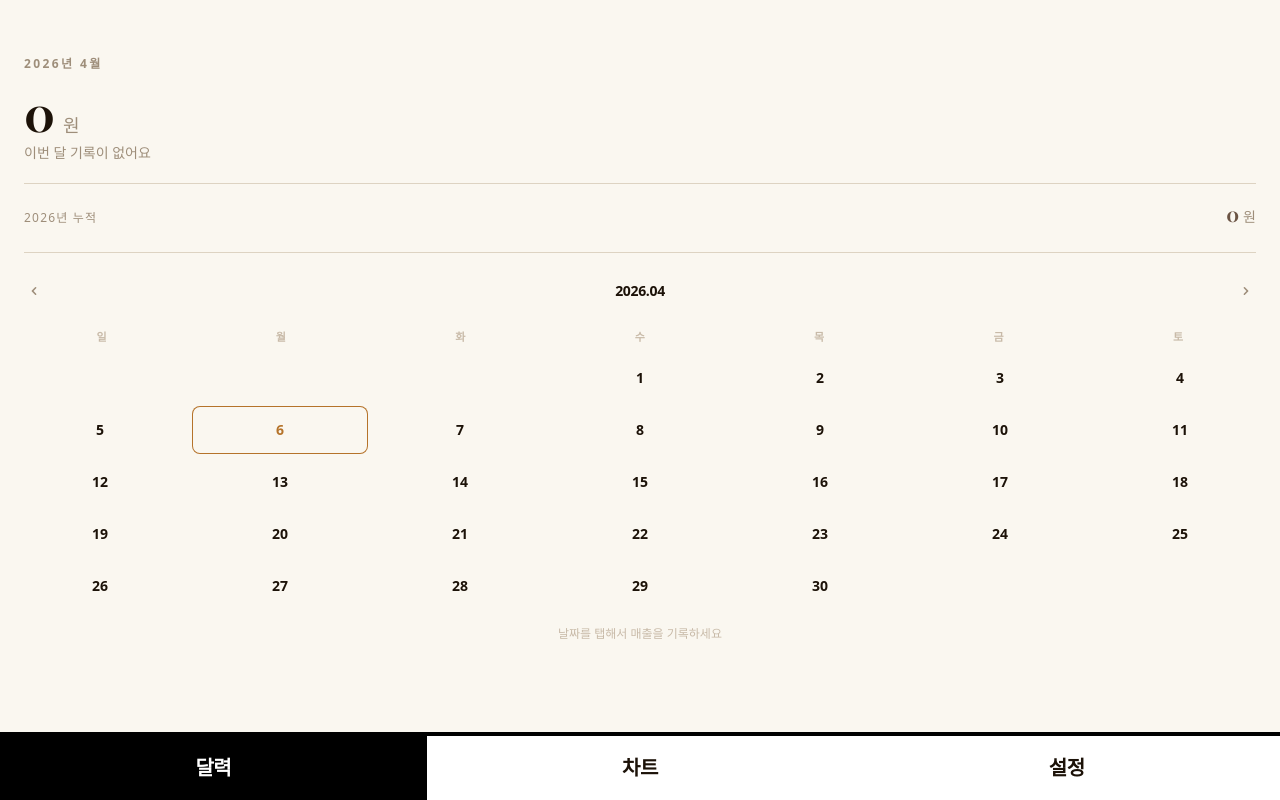
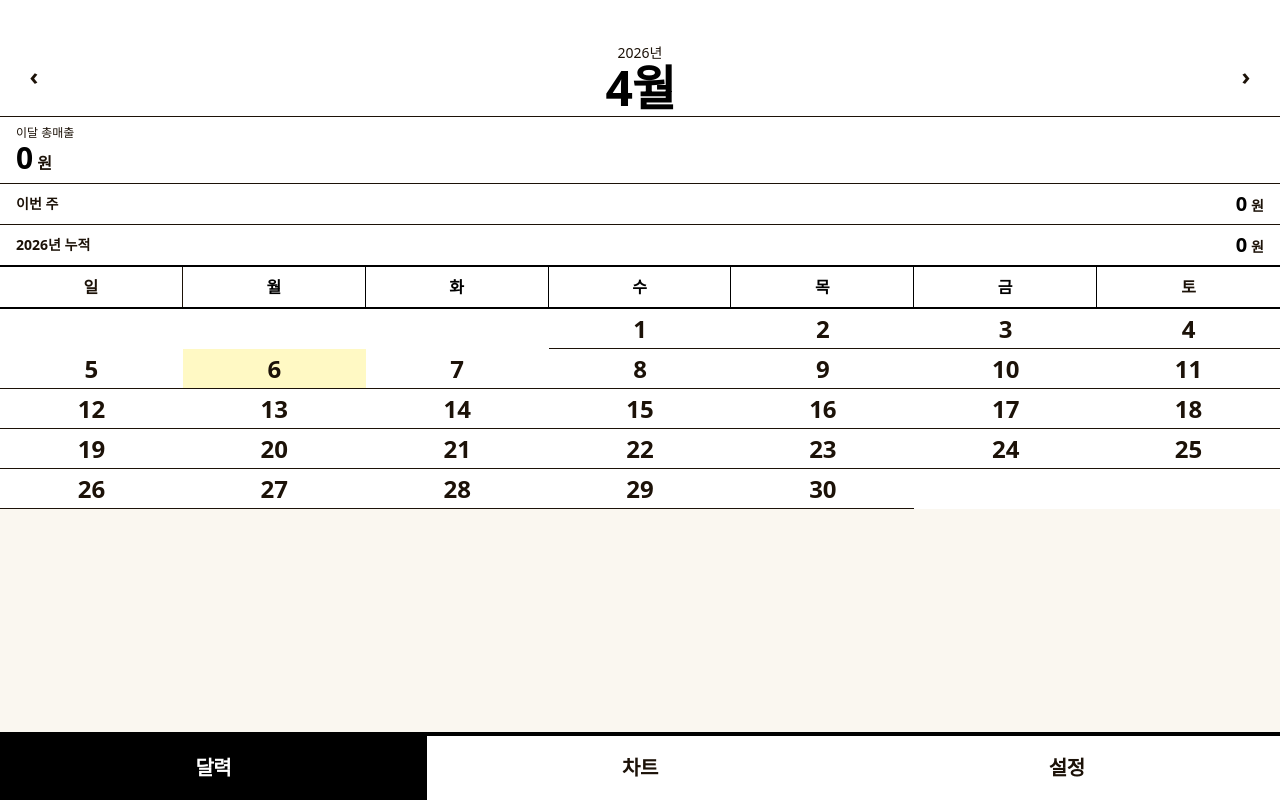
Before and after one commit to sangukO/daily-sales, a Next.js app: page /dashboard in a window 1280 px wide. Built offline with nearby package versions, Linux system fonts and the light colour scheme; no server answers; the database is empty.

Commit message:
fix: 월별 fetch race condition 수정, feat: 이번 주 소계 추가

```diff
--- a/src/components/calendar/SalesCalendar.tsx
+++ b/src/components/calendar/SalesCalendar.tsx
@@ -5,7 +5,7 @@ import { DayPicker } from "react-day-picker";
 import { ko } from "react-day-picker/locale";
 import "react-day-picker/style.css";
 import SalesDayDialog from "./SalesDayDialog";
-import { getSalesByMonth, getSalesByYear } from "@/lib/supabase/queries";
+import { getSalesByMonth, getSalesByYear, getSalesByRange } from "@/lib/supabase/queries";
 import { useGoalStore } from "@/store/goalStore";
 import type { Sale } from "@/types";
 
@@ -16,29 +16,64 @@ function nextMonth(date: Date): Date {
   return new Date(date.getFullYear(), date.getMonth() + 1, 1);
 }
 
+// 요일 0=일, 6=토
+function getDayColor(dayOfWeek: number): string {
+  if (dayOfWeek === 0) return "text-[var(--cal-sun)]";
+  if (dayOfWeek === 6) return "text-[var(--cal-sat)]";
+  return "text-[var(--cal-weekday)]";
+}
+
+const MONTHS_KO = ["1월","2월","3월","4월","5월","6월","7월","8월","9월","10월","11월","12월"];
+const WEEKDAYS_KO = ["일","월","화","수","목","금","토"];
+
+// 이번 주(월~일) 날짜 범위 반환
+function getThisWeekRange(): { start: string; end: string } {
+  const today = new Date();
+  const day = today.getDay(); // 0=일, 1=월, ...
+  const diff = day === 0 ? -6 : 1 - day;
+  const weekStart = new Date(today);
+  weekStart.setDate(today.getDate() + diff);
+  weekStart.setHours(0, 0, 0, 0);
+  const weekEnd = new Date(weekStart);
+  weekEnd.setDate(weekStart.getDate() + 6);
+  return {
+    start: weekStart.toLocaleDateString("sv-SE"),
+    end: weekEnd.toLocaleDateString("sv-SE"),
+  };
+}
+
 export default function SalesCalendar() {
-  const today = new Date();
-  const [month, setMonth] = useState<Date>(today);
+  const [month, setMonth] = useState<Date>(() => new Date());
+  const todayStr = new Date().toLocaleDateString("sv-SE");
   const [salesMap, setSalesMap] = useState<Record<string, Sale>>({});
   const [yearTotal, setYearTotal] = useState<number>(0);
+  const [weekTotal, setWeekTotal] = useState<number>(0);
   const [dialogDate, setDialogDate] = useState<Date | null>(null);
   const [highlightedDate, setHighlightedDate] = useState<Date | null>(null);
   const [refreshKey, setRefreshKey] = useState(0);
   const refresh = useCallback(() => setRefreshKey((k) => k + 1), []);
 
   useEffect(() => {
+    let cancelled = false;
     async function fetchSales() {
       try {
         const sales = await getSalesByMonth(month.getFullYear(), month.getMonth() + 1);
+        if (cancelled) return;
         const map: Record<string, Sale> = {};
         sales.forEach((sale) => { map[sale.date] = sale; });
         setSalesMap(map);
-      } catch {
-        // 로드 실패 시 빈 맵 유지
-      }
+      } catch { /* 오류 무시 */ }
     }
     void fetchSales();
+    return () => { cancelled = true; };
   }, [month, refreshKey]);
+
+  useEffect(() => {
+    const { start, end } = getThisWeekRange();
+    getSalesByRange(start, end)
+      .then((sales) => setWeekTotal(sales.reduce((sum, s) => sum + s.amount, 0)))
+      .catch(() => {});
+  }, [refreshKey]);
 
   const prevYear = useRef<number | null>(null);
   useEffect(() => {
@@ -53,105 +88,120 @@ export default function SalesCalendar() {
     return date.toLocaleDateString("sv-SE");
   }
 
-  const { monthlyGoal } = useGoalStore();
+  const { monthlyGoal, dailyGoal } = useGoalStore();
   const monthTotal = Object.values(salesMap).reduce((sum, s) => sum + s.amount, 0);
   const salesDayCount = Object.keys(salesMap).length;
   const achievementRate = monthlyGoal > 0
     ? Math.min(Math.round((monthTotal / monthlyGoal) * 100), 999)
     : null;
 
-  const monthLabel = `${month.getFullYear()}년 ${month.getMonth() + 1}월`;
-
   return (
     <>
-      <div className="min-h-screen bg-[#FAF7F0]">
+      <div className="h-full flex flex-col overflow-hidden bg-white">
 
-        {/* ── 상단 헤더 — 레저 스타일 ── */}
-        <div className="px-6 pt-14 pb-6">
+        {/* ── 상단 헤더 ── */}
+        <div className="shrink-0 border-b-2 border-black">
 
-          {/* 월 레이블 */}
-          <p className="text-xs font-semibold tracking-[0.2em] text-[#9E8E7A] uppercase mb-4">
-            {monthLabel}
+          {/* 연도 + 월 제목 행 */}
+          <div className="flex items-center px-3 pt-10 pb-1 gap-2 border-b border-[var(--gray-4)]">
+            <button
+              onClick={() => setMonth(prevMonth(month))}
+              className="w-11 h-11 flex items-center justify-center text-2xl font-bold text-[var(--gray-2)] active:bg-[var(--gray-5)] rounded"
+              aria-label="이전 달"
+            >
+              ‹
+            </button>
+            <div className="flex-1 text-center">
+              <span className="text-sm text-[var(--gray-3)] font-medium">
+                {month.getFullYear()}년
+              </span>
+              <h1 className="text-5xl font-black text-black leading-none tracking-tight">
+                {MONTHS_KO[month.getMonth()]}
+              </h1>
+            </div>
+            <button
+              onClick={() => setMonth(nextMonth(month))}
+              className="w-11 h-11 flex items-center justify-center text-2xl font-bold text-[var(--gray-2)] active:bg-[var(--gray-5)] rounded"
+              aria-label="다음 달"
+            >
+              ›
+            </button>
+          </div>
+
+          {/* 월 매출 요약 행 */}
+          <div className="flex items-center px-4 py-2 gap-3">
+            <div className="flex-1">
+              <p className="text-xs text-[var(--gray-3)] font-medium mb-0.5">
+                이달 총매출 {salesDayCount > 0 ? `(${salesDayCount}일 기록)` : ""}
               </p>
-
-          {/* 월 매출 총합 — Playfair Display 대형 숫자 */}
-          <div className="mb-1">
-            <span className="font-(family-name:--font-playfair) text-5xl font-bold leading-none text-[#1C1208]">
+              <div className="flex items-baseline gap-1">
+                <span className="text-3xl font-black text-black tabular-nums leading-none">
                   {monthTotal.toLocaleString("ko-KR")}
                 </span>
-            <span className="ml-2 text-lg font-medium text-[#9E8E7A]">원</span>
+                <span className="text-base font-bold text-[var(--gray-2)]">원</span>
               </div>
-
-          <p className="text-sm text-[#9E8E7A]">
-            {salesDayCount > 0 ? `${salesDayCount}일 기록됨` : "이번 달 기록이 없어요"}
-          </p>
+            </div>
 
             {/* 목표 달성률 */}
             {achievementRate !== null && (
-            <div className="mt-4">
-              <div className="flex items-center justify-between mb-1.5">
-                <span className="text-xs text-[#9E8E7A]">
-                  목표 {monthlyGoal.toLocaleString("ko-KR")}원
-                </span>
-                <span className={`text-xs font-bold font-(family-name:--font-playfair) ${achievementRate >= 100 ? "text-[#4A7040]" : "text-[#B5732A]"}`}>
+              <div className="text-right shrink-0">
+                <p className="text-xs text-[var(--gray-3)] mb-0.5">월 목표</p>
+                <p className={`text-2xl font-black tabular-nums leading-none ${achievementRate >= 100 ? "text-[var(--green)]" : "text-black"}`}>
                   {achievementRate}%
-                </span>
+                </p>
               </div>
-              <div className="h-1 w-full rounded-full bg-[#EDE5D8] overflow-hidden">
+            )}
+          </div>
+
+          {/* 목표 진행 바 */}
+          {achievementRate !== null && (
+            <div className="h-2 bg-[var(--gray-5)] mx-0">
               <div
-                  className={`h-full w-full origin-left rounded-full transition-transform duration-700 ease-out ${achievementRate >= 100 ? "bg-[#4A7040]" : "bg-[#B5732A]"}`}
-                  style={{ transform: `scaleX(${Math.min(achievementRate, 100) / 100})` }}
+                className={`h-full transition-all duration-700 ${achievementRate >= 100 ? "bg-[var(--green)]" : "bg-black"}`}
+                style={{ width: `${Math.min(achievementRate, 100)}%` }}
               />
-              </div>
             </div>
           )}
 
-          {/* 연도 누적 */}
-          <div className="mt-5 pt-4 border-t border-[#DDD3C2] flex items-baseline justify-between">
-            <span className="text-xs tracking-widest text-[#9E8E7A] uppercase">
-              {month.getFullYear()}년 누적
-            </span>
-            <span>
-              <span className="font-(family-name:--font-playfair) text-xl font-semibold text-[#6B5444]">
-                {yearTotal.toLocaleString("ko-KR")}
-              </span>
-              <span className="ml-1 text-sm text-[#9E8E7A]">원</span>
-            </span>
+          {/* 이번 주 소계 */}
+          <div className="flex items-center justify-between px-4 py-1.5 bg-[var(--gray-6)] border-t border-[var(--gray-5)]">
+            <span className="text-sm font-semibold text-[var(--gray-2)]">이번 주</span>
+            <div className="flex items-baseline gap-1">
+              <span className="text-xl font-black text-black tabular-nums">{weekTotal.toLocaleString("ko-KR")}</span>
+              <span className="text-sm font-bold text-[var(--gray-2)]">원</span>
             </div>
           </div>
 
-        {/* ── 구분선 ── */}
-        <div className="mx-6 border-t border-[#DDD3C2]" />
-
-        {/* ── 캘린더 ── */}
-        <div className="px-3 pt-2 pb-4">
-
-          {/* 월 네비게이션 */}
-          <div className="flex items-center justify-between px-1 py-3">
-            <button
-              onClick={() => setMonth(prevMonth(month))}
-              className="flex h-9 w-9 items-center justify-center rounded-full text-[#9E8E7A] hover:bg-[#EDE5D8] transition-colors active:scale-95"
-              aria-label="이전 달"
-            >
-              <svg xmlns="http://www.w3.org/2000/svg" className="h-4 w-4" viewBox="0 0 20 20" fill="currentColor">
-                <path fillRule="evenodd" d="M12.707 5.293a1 1 0 010 1.414L9.414 10l3.293 3.293a1 1 0 01-1.414 1.414l-4-4a1 1 0 010-1.414l4-4a1 1 0 011.414 0z" clipRule="evenodd" />
-              </svg>
-            </button>
-            <span className="text-sm font-semibold text-[#1C1208] tracking-tight">
-              {month.getFullYear()}.{String(month.getMonth() + 1).padStart(2, "0")}
-            </span>
-            <button
-              onClick={() => setMonth(nextMonth(month))}
-              className="flex h-9 w-9 items-center justify-center rounded-full text-[#9E8E7A] hover:bg-[#EDE5D8] transition-colors active:scale-95"
-              aria-label="다음 달"
-            >
-              <svg xmlns="http://www.w3.org/2000/svg" className="h-4 w-4" viewBox="0 0 20 20" fill="currentColor">
-                <path fillRule="evenodd" d="M7.293 14.707a1 1 0 010-1.414L10.586 10 7.293 6.707a1 1 0 011.414-1.414l4 4a1 1 0 010 1.414l-4 4a1 1 0 01-1.414 0z" clipRule="evenodd" />
-              </svg>
-            </button>
+          {/* 연간 누적 */}
+          <div className="flex items-center justify-between px-4 py-1.5 bg-[var(--gray-6)] border-t border-[var(--gray-5)]">
+            <span className="text-sm font-semibold text-[var(--gray-2)]">{month.getFullYear()}년 누적</span>
+            <div className="flex items-baseline gap-1">
+              <span className="text-xl font-black text-black tabular-nums">{yearTotal.toLocaleString("ko-KR")}</span>
+              <span className="text-sm font-bold text-[var(--gray-2)]">원</span>
+            </div>
+          </div>
         </div>
 
-          {/* DayPicker */}
+        {/* ── 달력 본체 ── */}
+        <div className="flex-1 overflow-hidden flex flex-col min-h-0">
+
+          {/* 요일 헤더 */}
+          <div className="shrink-0 grid grid-cols-7 border-b-2 border-black">
+            {WEEKDAYS_KO.map((day, i) => (
+              <div
+                key={day}
+                className={[
+                  "py-2 text-center text-base font-black border-r border-[var(--gray-4)] last:border-r-0",
+                  i === 0 ? "text-[var(--cal-sun)]" : i === 6 ? "text-[var(--cal-sat)]" : "text-black",
+                ].join(" ")}
+              >
+                {day}
+              </div>
+            ))}
+          </div>
+
+          {/* DayPicker 날짜 그리드 */}
+          <div className="flex-1 overflow-hidden flex flex-col min-h-0">
             <DayPicker
               locale={ko}
               mode="single"
@@ -164,46 +214,69 @@ export default function SalesCalendar() {
                 DayButton: ({ day, modifiers, ...props }) => {
                   const dateStr = toDateStr(day.date);
                   const sale = salesMap[dateStr];
-                const amountStr = sale ? sale.amount.toLocaleString("ko-KR") : null;
+                  const dayOfWeek = day.date.getDay();
                   const isToday = modifiers.today;
                   const isSelected = highlightedDate
                     ? dateStr === toDateStr(highlightedDate)
                     : false;
                   const isOutside = modifiers.outside;
+                  const isPastOrToday = dateStr <= todayStr;
+
+                  // 배경색 결정
+                  let bgClass = "bg-white active:bg-[var(--gray-6)]";
+                  if (isSelected) {
+                    bgClass = "bg-black";
+                  } else if (isToday) {
+                    bgClass = "bg-[#FFF9C4]"; // 연한 노랑 — 오늘 강조
+                  } else if (!isOutside && sale) {
+                    if (dailyGoal > 0 && isPastOrToday) {
+                      bgClass = sale.amount >= dailyGoal ? "bg-[var(--green-bg)]" : "bg-[var(--red-bg)]";
+                    } else {
+                      bgClass = "bg-[#F0F8FF]"; // 매출 있는 날 — 연한 파랑
+                    }
+                  }
+
+                  // 날짜 숫자 색상
+                  let numColor = getDayColor(dayOfWeek);
+                  if (isSelected) numColor = "text-white";
+                  else if (isOutside) numColor = "text-[var(--gray-4)]";
+
+                  // 금액 포맷 (짧게)
+                  let amountStr = "";
+                  if (sale && !isOutside) {
+                    amountStr = sale.amount >= 10000
+                      ? `${Math.round(sale.amount / 10000)}만`
+                      : sale.amount.toLocaleString("ko-KR");
+                  }
 
                   return (
                     <button
                       {...props}
                       className={[
-                      "relative flex h-12 w-full flex-col items-center justify-center gap-0.5",
-                      "rounded-lg transition-all duration-150 active:scale-95 focus:outline-none",
-                      isSelected
-                        ? "bg-[#B5732A]"
-                        : isToday
-                        ? "ring-1 ring-[#B5732A] ring-inset"
-                        : sale
-                        ? "bg-[#FDF3E1]"
-                        : "hover:bg-[#EDE5D8]",
-                      isOutside ? "opacity-20" : "",
+                        "relative w-full h-full flex flex-col items-center justify-center",
+                        "border-r border-b border-[var(--gray-4)] last-of-type:border-r-0",
+                        "focus:outline-none transition-colors",
+                        bgClass,
+                        isOutside ? "opacity-40" : "",
                       ].join(" ")}
                     >
-                    <span
-                      className={`text-sm font-semibold leading-none ${
-                        isSelected
-                          ? "text-white"
-                          : isToday
-                          ? "text-[#B5732A]"
-                          : "text-[#1C1208]"
-                      }`}
-                    >
+                      {/* 오늘 표시 점 */}
+                      {isToday && !isSelected && (
+                        <span className="absolute top-1 right-1 w-1.5 h-1.5 rounded-full bg-[var(--cal-sun)]" />
+                      )}
+                      {/* 날짜 숫자 — 크고 굵게 */}
+                      <span className={`text-2xl font-black leading-none ${numColor}`}>
                         {day.date.getDate()}
                       </span>
+                      {/* 매출 금액 */}
                       {amountStr && (
-                      <span
-                        className={`truncate max-w-full px-0.5 text-[9px] font-bold leading-none ${
-                          isSelected ? "text-[#FDF3E1]" : "text-[#4A7040]"
-                        }`}
-                      >
+                        <span className={[
+                          "text-[10px] font-bold leading-tight mt-0.5",
+                          isSelected ? "text-white/90"
+                            : dailyGoal > 0 && isPastOrToday && sale && sale.amount < dailyGoal
+                              ? "text-[var(--cal-sun)]"
+                              : "text-[var(--gray-1)]",
+                        ].join(" ")}>
                           {amountStr}
                         </span>
                       )}
@@ -212,24 +285,21 @@ export default function SalesCalendar() {
                 },
               }}
               classNames={{
-              root: "w-full",
-              months: "w-full",
-              month: "w-full",
+                root: "w-full flex-1 flex flex-col min-h-0",
+                months: "w-full flex-1 flex flex-col min-h-0",
+                month: "w-full flex-1 flex flex-col min-h-0",
                 month_caption: "hidden",
-              weekdays: "w-full flex",
-              weekday: "flex-1 py-2 text-center text-[11px] font-semibold text-[#C8BAA8] tracking-wider",
-              weeks: "w-full space-y-1",
-              week: "flex gap-1",
+                weekdays: "hidden", /* 우리가 직접 렌더링 */
+                weekday: "hidden",
+                weeks: "w-full flex flex-col",
+                week: "flex h-[40px]",
                 day: "flex-1 min-w-0",
                 outside: "",
                 disabled: "opacity-30",
               }}
             />
           </div>
-
-        <p className="pb-6 text-center text-xs text-[#C8BAA8]">
-          날짜를 탭해서 매출을 기록하세요
-        </p>
+        </div>
       </div>
 
       {/* 매출 입력 다이얼로그 */}
```
Lines whose indentation alone changed are shown as unchanged.
